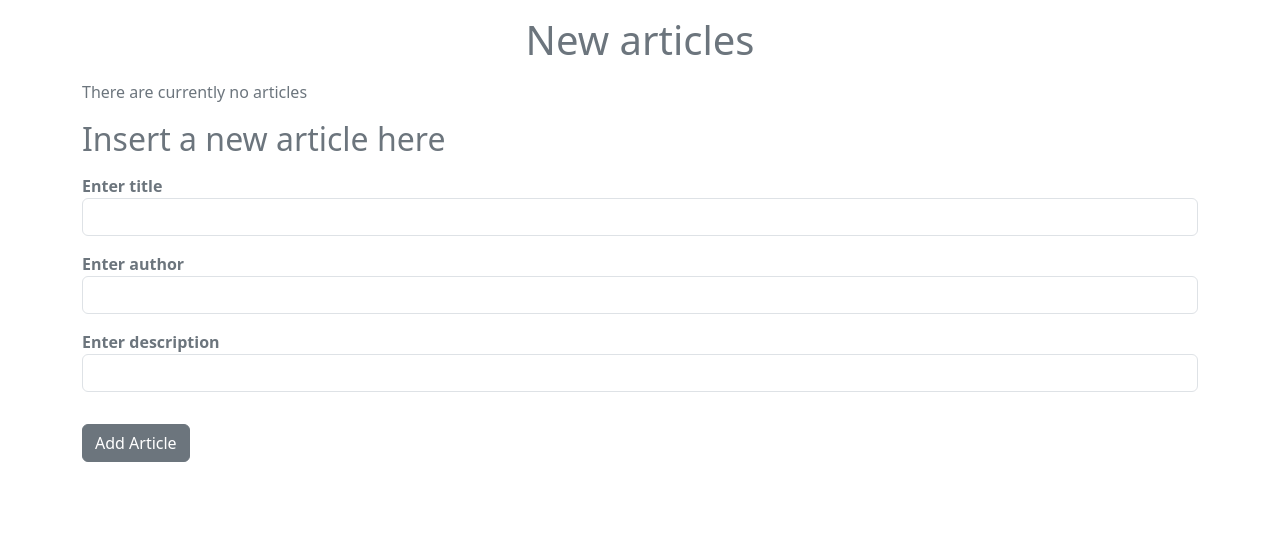
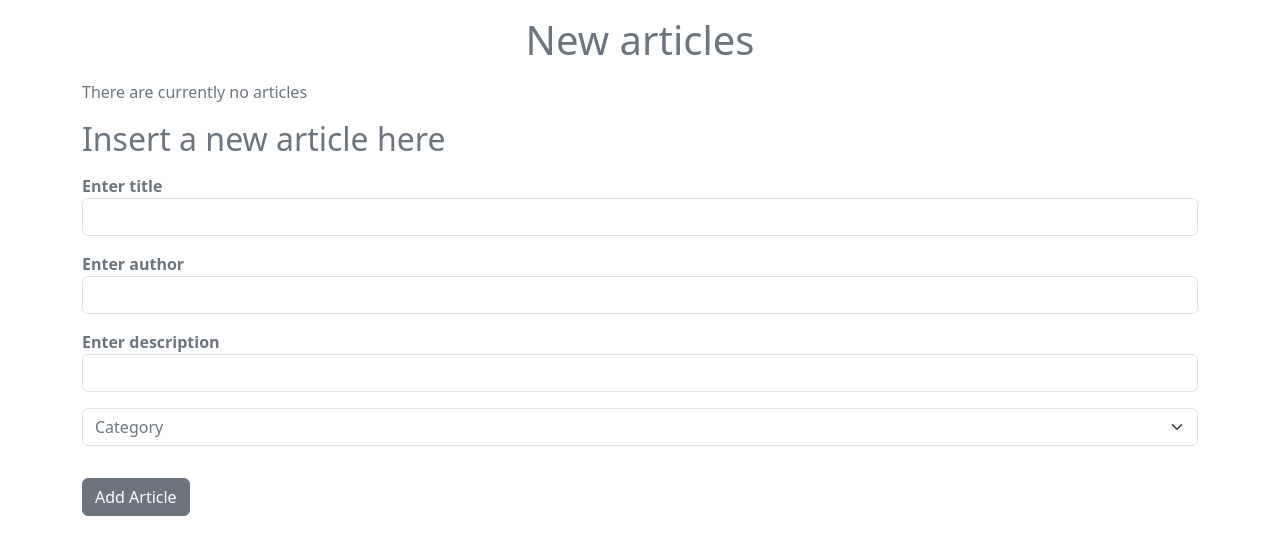
Before and after one commit to veronicamagnanimi/react-form-multifield, a React (Vite) app: page / in a window 1280 px wide. Shown: the top 554 px of the page. Built offline with nearby package versions, Linux system fonts and the light colour scheme.

Commit message:
feat: add category

```diff
--- a/src/App.jsx
+++ b/src/App.jsx
@@ -69,7 +69,7 @@ const handleInputChange = (event) => {
             {activeArticles.map((curItem) => (<div key={curItem.id}>
                 <h4>{curItem.title}</h4>
                 <h5>{curItem.author}</h5>
-                <p>{curItem.description}</p>
+                <p>{curItem.description}</p> <span>{curItem.category}</span>
                 <button onClick={() => {removeElem(curItem)}}>🗑️</button>
               </div>
               ))}
@@ -101,6 +101,21 @@ const handleInputChange = (event) => {
               onChange={handleInputChange}/>
           </div>
 
+          <div className="mb-3">
+          <select className="form-select text-secondary " aria-label="Default select example" name="category"
+           value={formData.category} onChange={handleInputChange}>
+           <option selected>Category</option>
+          <option value="Category 1">One</option>
+          <option value="Category 2">Two</option>
+          <option value="Category 3">Three</option>
+         </select>
+          </div>
+
+
+
+
+
+
           <button type="submit" className="btn btn-secondary mt-3">Add Article</button>
         </form>
       </div>
```
